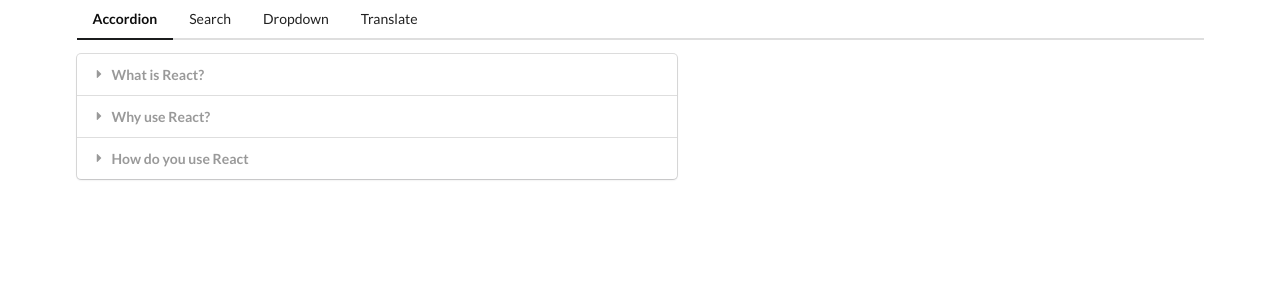
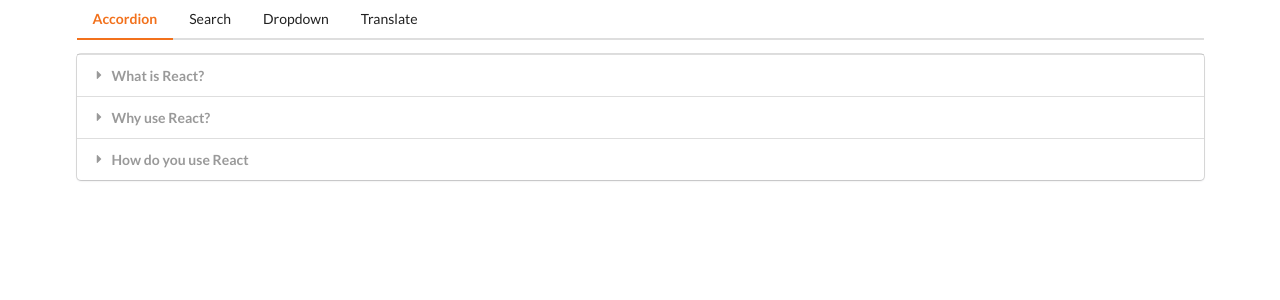
Before and after one commit to hyosunko/widgets, a React (Create React App) app: page / in a window 1280 px wide. Shown: the top 300 px of the page. Built offline with nearby package versions, Linux system fonts and the light colour scheme.

Commit message:
add onBodyClick event listner to Accordion Add orange color to active header menu

```diff
--- a/src/components/Accordion.js
+++ b/src/components/Accordion.js
@@ -1,30 +1,47 @@
-import React, { Fragment, useState } from 'react'
+import React, { useEffect, useRef, useState } from 'react'
 
 const Accordion = ({ items }) => {
   const [activeIndex, setActiveIndex] = useState(null)
+  const accordionRef = useRef()
 
+  useEffect(() => {
+    const onBodyClick = (e) => {
+      if (accordionRef.current.contains(e.target)) {
+        return
+      }
+
+      setActiveIndex(null)
+    }
+
+      document.body.addEventListener('click', onBodyClick)
+
+    return () => {
+      document.body.removeEventListener('click', onBodyClick)
+    }
+  }, [])
 
   const renderedItems = items.map((item, i) => {
-    const active = i === activeIndex ? 'active' : ''
+    const active = i === activeIndex
 
-    return(
-      <Fragment key={item.title}>
-        <div
-          className={`title ${active}`}
-          onClick={() => setActiveIndex(i)}
-        >
+    const onClick = () => {
+      active ? setActiveIndex(null) : setActiveIndex(i)
+    }
+
+    return (
+      <div key={item.title} onClick={onClick}>
+        <div className={`title ${active && "active"}`}>
           <i className="dropdown icon"></i>
           {item.title}
         </div>
-        <div className={`content ${active}`}>
+        <div className={`content ${active && "active"}`}>
           <p>{item.content}</p>
         </div>
-      </Fragment>
-    )
+      </div>
+    );
   })
 
   return (
-  <div className="ui styled accordion">
+  <div ref={accordionRef} className="ui fluid styled accordion">
     {renderedItems}
   </div>
   )
--- a/src/components/Dropdown.js
+++ b/src/components/Dropdown.js
@@ -2,13 +2,13 @@
 
 const Dropdown = ({ label, options, selected, onSelectedChange }) => {
   const [open, setOpen] = useState(false)
-  const ref = useRef()
+  const dropdownRef = useRef()
 
   const showSelectedItem = window.location.pathname === "/dropdown";
 
   useEffect(() => {
     const onBodyClick = (e) => {
-      if (ref.current.contains(e.target)) {
+      if (dropdownRef.current.contains(e.target)) {
         return;
       }
 
@@ -39,7 +39,7 @@
   });
 
   return (
-    <div ref={ref} className="ui form">
+    <div ref={dropdownRef} className="ui form">
       <div className="field">
         <label className="label">{label}</label>
         <div
--- a/src/components/Link.js
+++ b/src/components/Link.js
@@ -16,7 +16,7 @@
     setCurrentLink(navEvent.target.location.pathname);
   }
 
-  const activeLink = href === currentLink ? "active" : "";
+  const activeLink = href === currentLink ? "active orange" : "";
 
   return (
     <a className={`${className} ${activeLink}`} href={href} onClick={onClick}>
--- a/src/components/Translate.js
+++ b/src/components/Translate.js
@@ -44,7 +44,6 @@
         selected={language}
         onSelectedChange={setLanguage}
       />
-      <hr />
       <h3 className="ui header">Output</h3>
       <Convert language={language} text={text} />
     </div>
```
